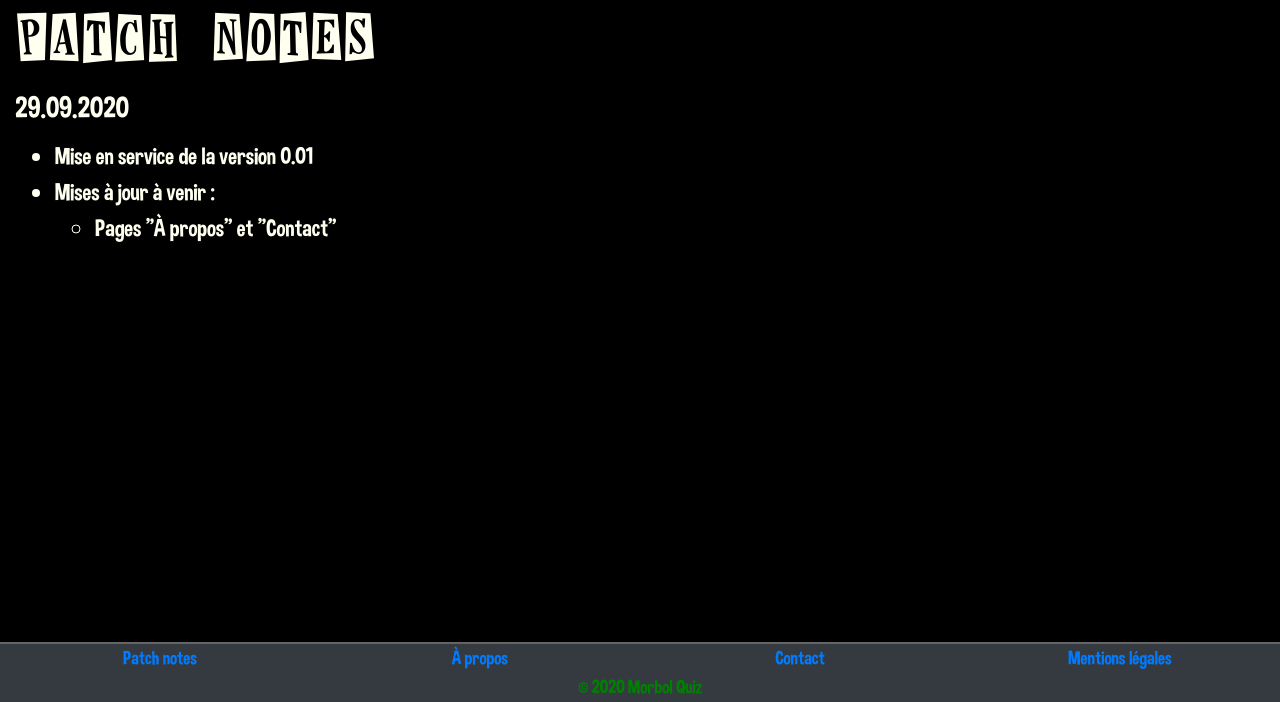
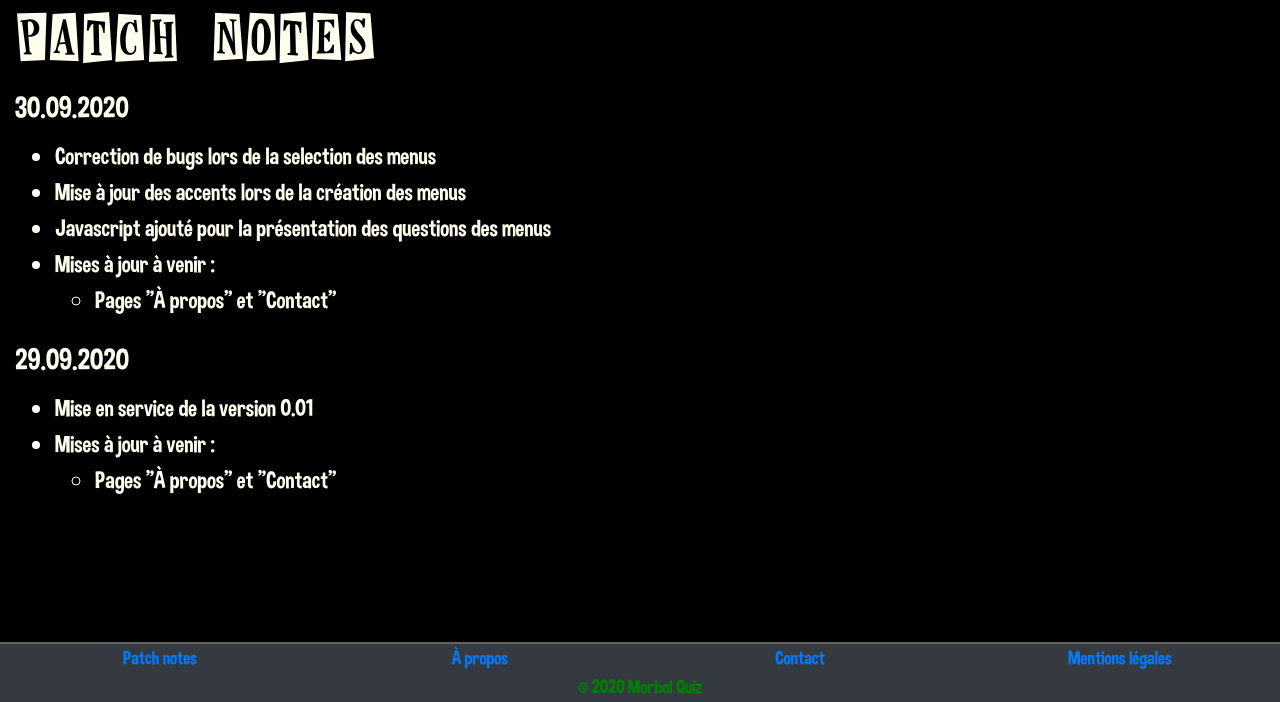
Before and after one commit to Nicolas-Chopin/morbolQuiz, a Symfony app: template templates/main/patchnotes.html.twig in a window 1280 px wide. Shown: the part 98-800 px from the top of the page. Run offline with Twig, Linux system fonts and the light colour scheme; the template is opened without the code that fills it, so the values that code supplies are empty; some libraries are stand-ins or nearby versions; some web fonts are replaced.

Commit message:
patchnote updated

```diff
--- a/templates/main/patchnotes.html.twig
+++ b/templates/main/patchnotes.html.twig
@@ -7,6 +7,19 @@
 <div class="container-fluid">
 
         <h1>Patch notes</h1>
+
+        <h5>30.09.2020</h5>
+        <ul>
+            <li>Correction de bugs lors de la selection des menus</li>
+            <li>Mise à jour des accents lors de la création des menus</li>
+            <li>Javascript ajouté pour la présentation des questions des menus</li>
+            <li>
+                Mises à jour à venir :
+                <ul>
+                    <li>Pages "&#192; propos" et "Contact"</li>
+                </ul>
+            </li>
+        </ul>
 
         <h5>29.09.2020</h5>
         <ul>
```
